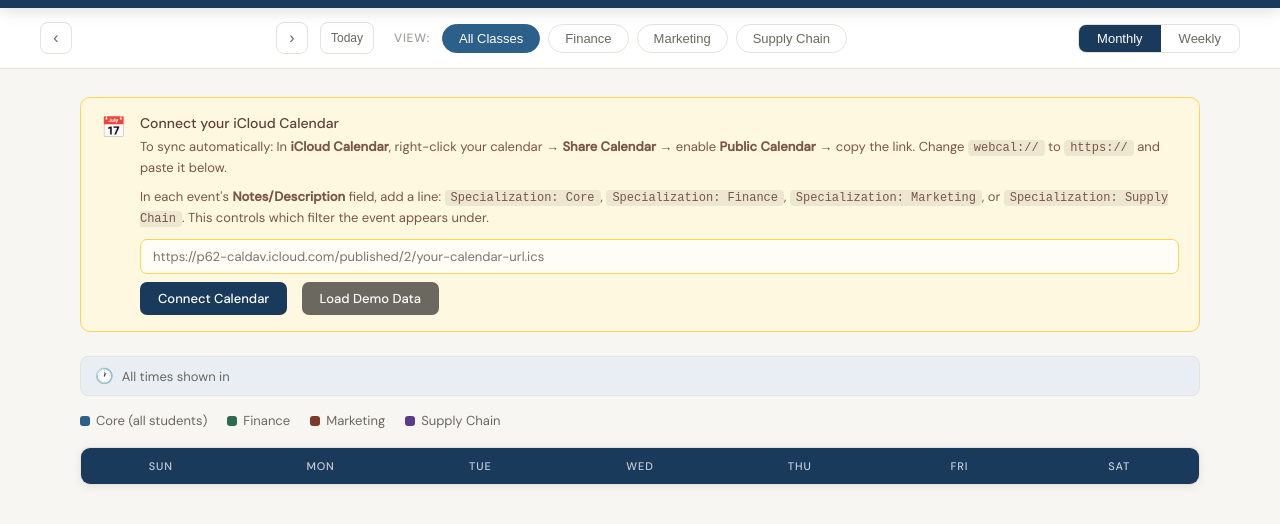
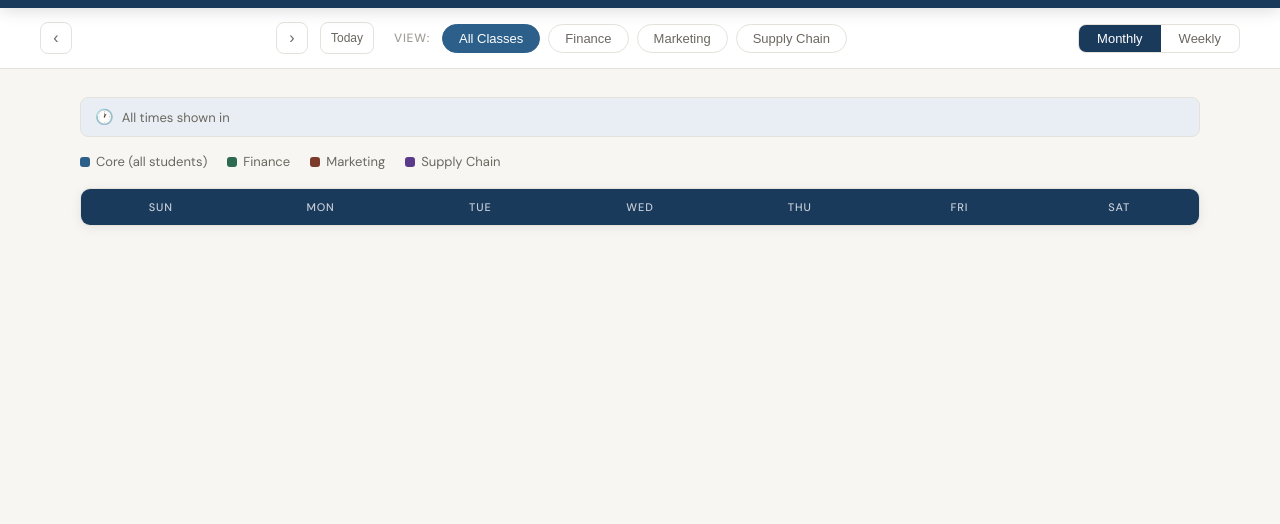
Before and after one commit to Arnnavv/Academic_hub, a plain HTML site: page index.html in a window 1280 px wide. Shown: the part 62-586 px from the top of the page. Drawn offline with nearby package versions, Linux system fonts and the light colour scheme.

Commit message:
minor updates index.html

```diff
--- a/index.html
+++ b/index.html
@@ -298,7 +298,7 @@
 <main>
 
   <!-- Setup Banner -->
-  <div class="setup-banner" id="setupBanner">
+  <div class="setup-banner" id="setupBanner" style="display:none">
     <div class="setup-icon">📅</div>
     <div style="flex:1">
       <h3>Connect your iCloud Calendar</h3>
@@ -765,6 +765,7 @@
   document.getElementById('icalInput').value = icalUrl;
   document.getElementById('setupBanner').style.display = 'none';
   autoSync();
+  setInterval(autoSync, 5 * 60 * 1000);
 else {
   loadDemo();
 }
```
